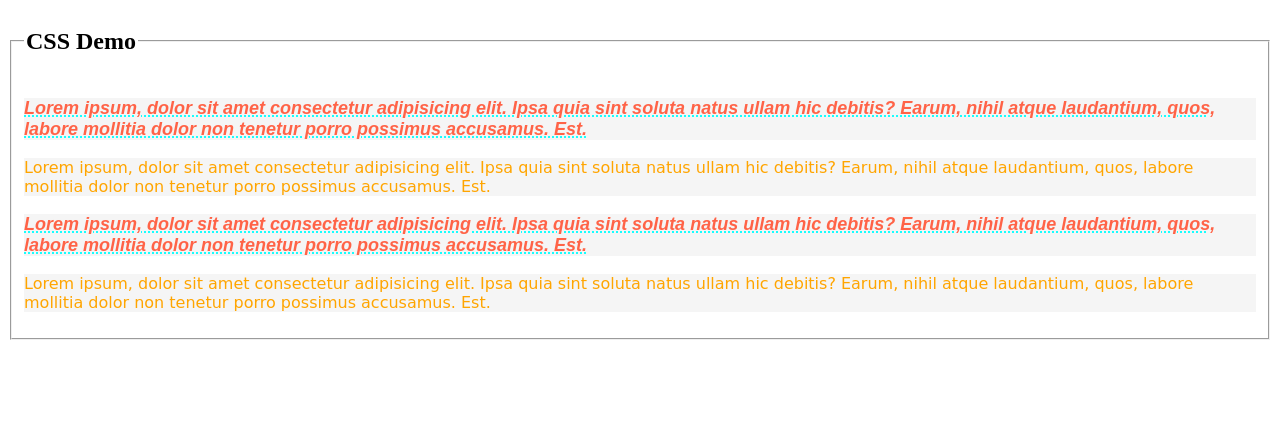
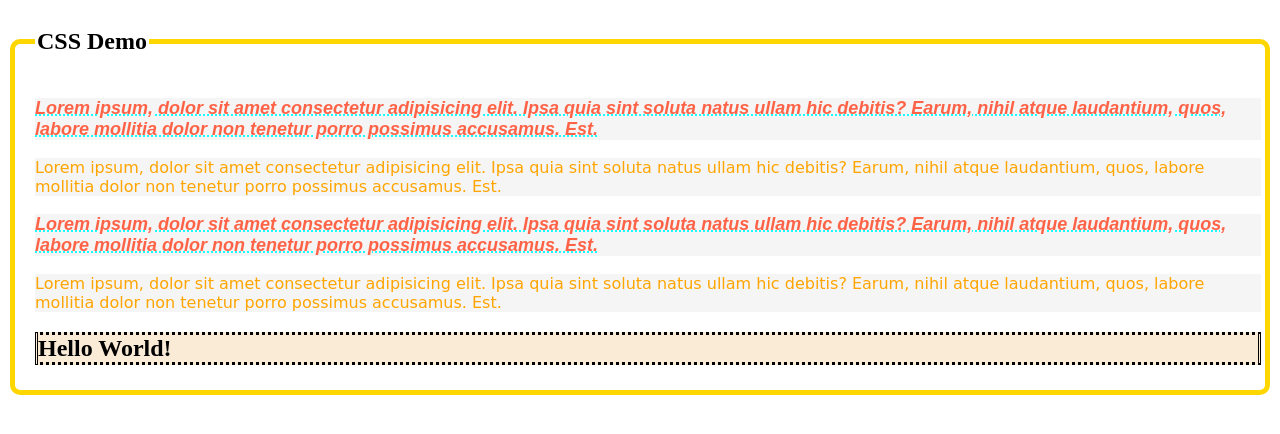
Before and after one commit to JagdishKamadi/html-css-tutorial, a plain HTML site: page code/test.html in a window 1280 px wide. Drawn offline with Linux system fonts and the light colour scheme.

Commit message:
Updated demo for padding

```diff
--- a/code/test.css
+++ b/code/test.css
@@ -15,3 +15,20 @@
   color: orange;
   font-family: cursive;
 }
+
+#h12 {
+  background-color: antiquewhite;
+  border-top-style: dotted;
+  border-bottom-style: dotted;
+  border-left-style: double;
+  border-right-style: double;
+}
+#h13 {
+  border-style: solid;
+  border-width: 5px;
+  border-color: gold;
+  border-radius: 10px;
+  padding: 5px;
+  padding-left: 20px;
+  padding-right: 4px;
+}
--- a/code/test.html
+++ b/code/test.html
@@ -9,7 +9,7 @@
   <body>
     <header></header>
     <main>
-      <fieldset>
+      <fieldset id="h13">
         <legend><h2>CSS Demo</h2></legend>
         <p id="h11" class="odd">
           Lorem ipsum, dolor sit amet consectetur adipisicing elit. Ipsa quia
@@ -31,6 +31,7 @@
           sint soluta natus ullam hic debitis? Earum, nihil atque laudantium,
           quos, labore mollitia dolor non tenetur porro possimus accusamus. Est.
         </p>
+        <h2 id="h12">Hello World!</h2>
       </fieldset>
     </main>
     <footer></footer>
```
